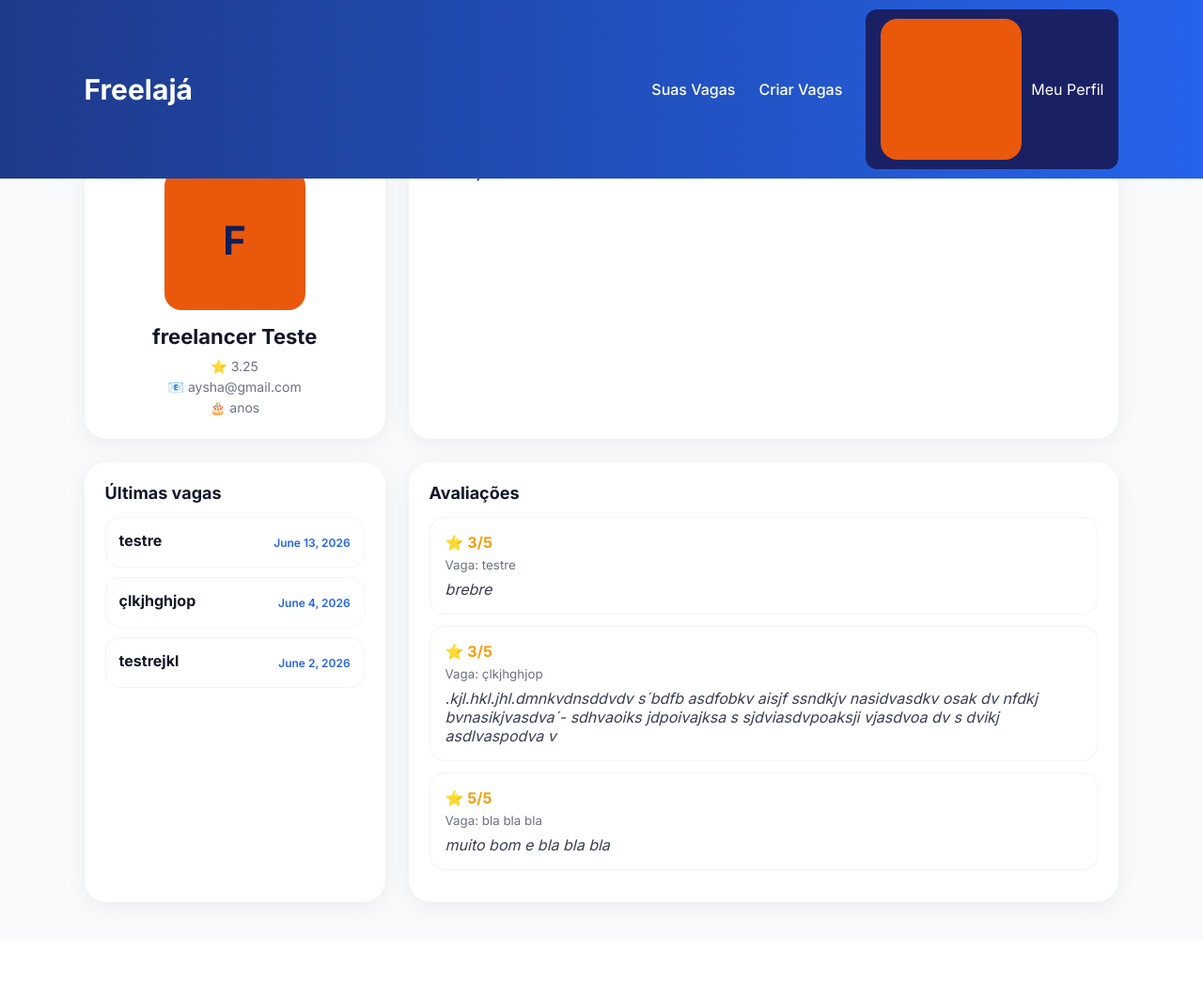
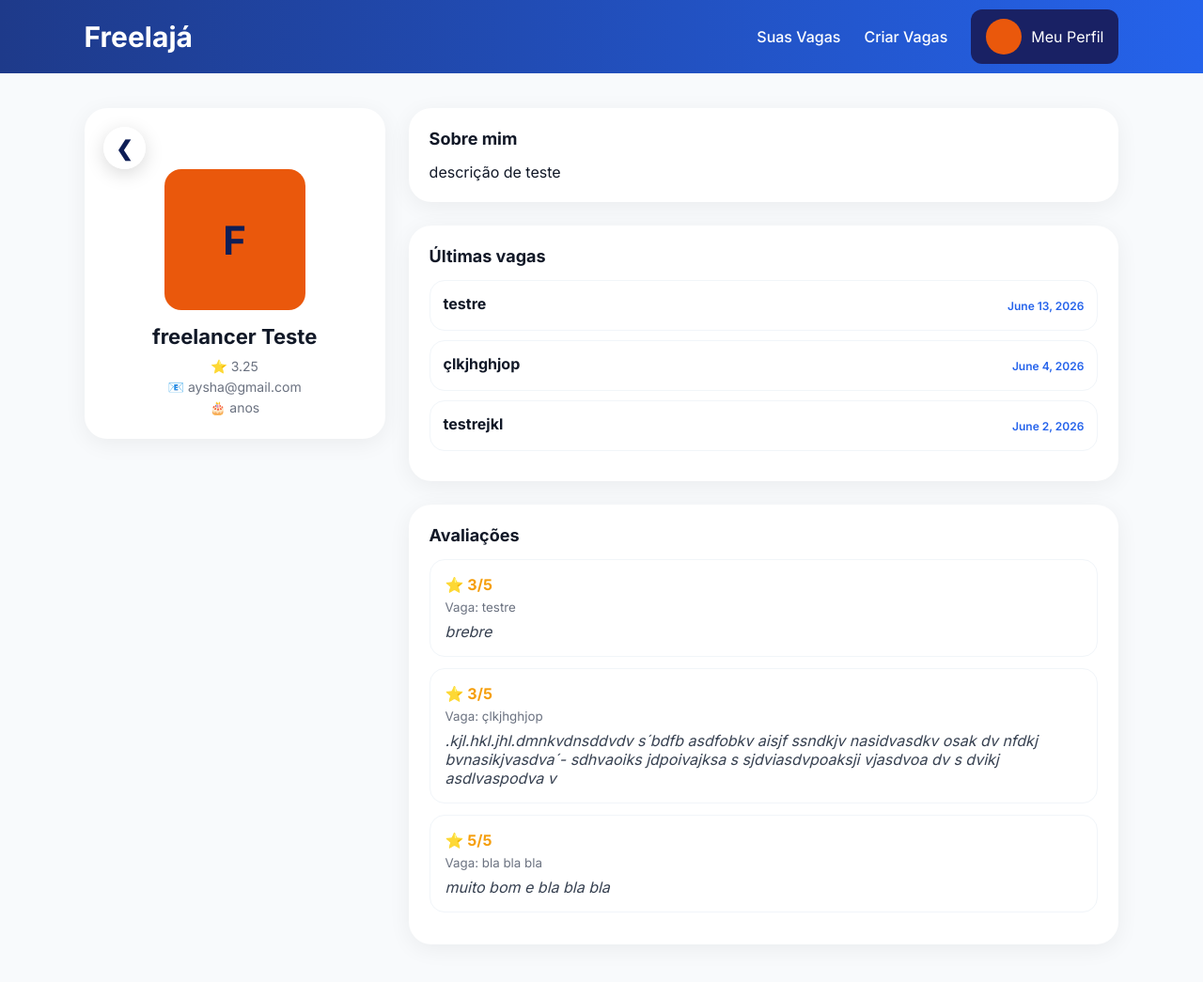
Before and after one commit to Ayshathayna/FreelaJa, a Django app: page /perfis/freelancer/1/1/ in a window 1280 px wide. Shown: the whole page at 94% size. Before the commit the page ends 968 px from the top, so only its background shows below. Run offline with Django 3.2, Linux system fonts and the light colour scheme; data comes from the database, SQL or seed files in the repository; some libraries are stand-ins or nearby versions.

Commit message:
fix: perfis layout

```diff
--- a/perfis/static/css/perfilEmpresa.css
+++ b/perfis/static/css/perfilEmpresa.css
@@ -24,7 +24,7 @@
     margin-left:50px;
 }
 
-.avatar-placeholder{
+.profile-photo .avatar-placeholder{
     width:120px;
     height:120px;
 
--- a/perfis/static/css/perfilFreelancer.css
+++ b/perfis/static/css/perfilFreelancer.css
@@ -1,9 +1,16 @@
 .profile-container{
     display:grid;
     grid-template-columns: 320px 1fr;
+    align-items:start;
     gap:25px;
     padding:40px 7%;
     background:#f8fafc;
+}
+
+.profile-main{
+    display:flex;
+    flex-direction:column;
+    gap:25px;
 }
 
 /* --------------------- PERFIL (ESQUERDA) --------------------- */
@@ -30,7 +37,7 @@
     border:3px solid #e5e7eb;
 }
 
-.avatar-placeholder{
+.profile-photo .avatar-placeholder{
     width:150px;
     height:150px;
     border-radius:18px;
@@ -177,7 +184,7 @@
     }
 
     .profile-photo img,
-    .avatar-placeholder{
+    .profile-photo .avatar-placeholder{
         width:120px;
         height:120px;
     }
--- a/perfis/templates/perfilFreelancer.html
+++ b/perfis/templates/perfilFreelancer.html
@@ -40,6 +40,8 @@
         </div>
 
     </div>
+
+    <div class="profile-main">
 
     <!-- SOBRE -->
 
@@ -101,6 +103,8 @@
         {% endfor %}
 
     </div>
+
+    </div>
     {%if not finalizado%}
     <div class="fab-container open">
         <a href="{% url 'recusarCandidatura' candidatura_id %}" class="job-btn reject"> Recusar </a>
```
